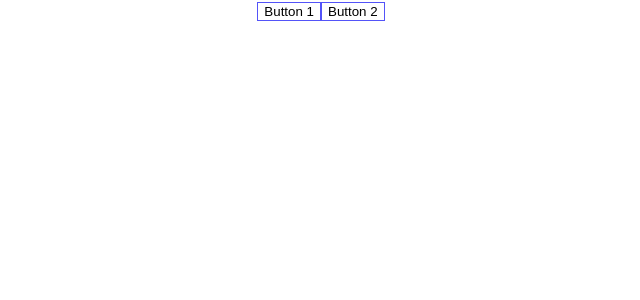
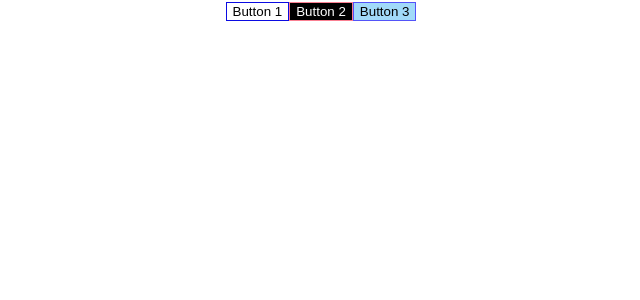
Before and after one commit to TurgunJS/reactVerstka, a React (Create React App) app: page / in a window 1280 px wide. Shown: the top 300 px of the page, without its empty margins (319-959 px from the left). Built offline with nearby package versions, Linux system fonts and the light colour scheme.

Commit message:
modify button

```diff
--- a/src/App.js
+++ b/src/App.js
@@ -10,14 +10,22 @@ function App() {
     console.log('button 2 clicked')
   }
 
+  const handleClickThree = () => {
+    alert('button 3 clicked')
+  }
+
   return (
     <div className="App">
-      <Button onClick={handleClickOne}>
+      <Button type="white" onClick={handleClickOne}>
         Button 1
       </Button>
 
-      <Button onClick={handleClickTwo}>
+      <Button type="black" onClick={handleClickTwo}>
         Button 2
+      </Button>
+
+      <Button onClick={handleClickThree}>
+        Button 3
       </Button>
     </div>
   );
--- a/src/components/Button/button.css
+++ b/src/components/Button/button.css
@@ -1,6 +1,17 @@
 .button {
   padding: 8px, 12px;
-  background-color: #fff;
+  background-color: rgb(161, 218, 249);
   border: 1px solid rgb(83, 83, 248);
   cursor: pointer;
 }
+
+.black {
+  background-color: #000;
+  color: #fff;
+  border: 1px solid rgb(250, 128, 146);
+}
+
+.white {
+  background-color: #fff;
+  border: 1px solid rgb(11, 11, 226);
+}
--- a/src/components/Button/button.jsx
+++ b/src/components/Button/button.jsx
@@ -1,12 +1,16 @@
 import './button.css';
 
 export default function Button(props) {
+  const { type, onClick, children } = props;
+
+  const style = type ? `button ${type}` : 'button';
+
   return (
     <button
-      className="button"
-      onClick={props.onClick}
+      className={style}
+      onClick={onClick}
     >
-      {props.children}
+      {children}
     </button>
   )
 }
```
